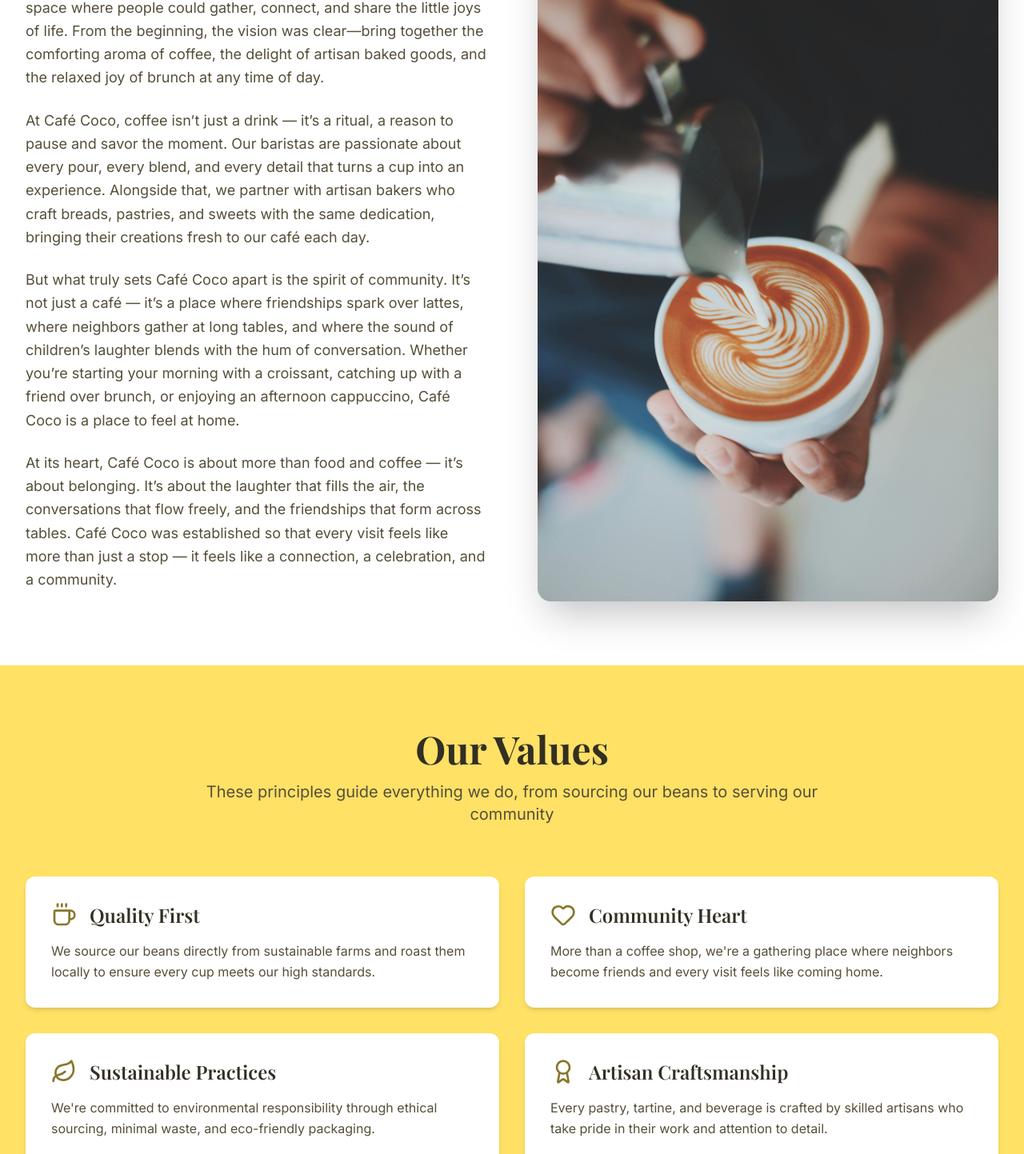
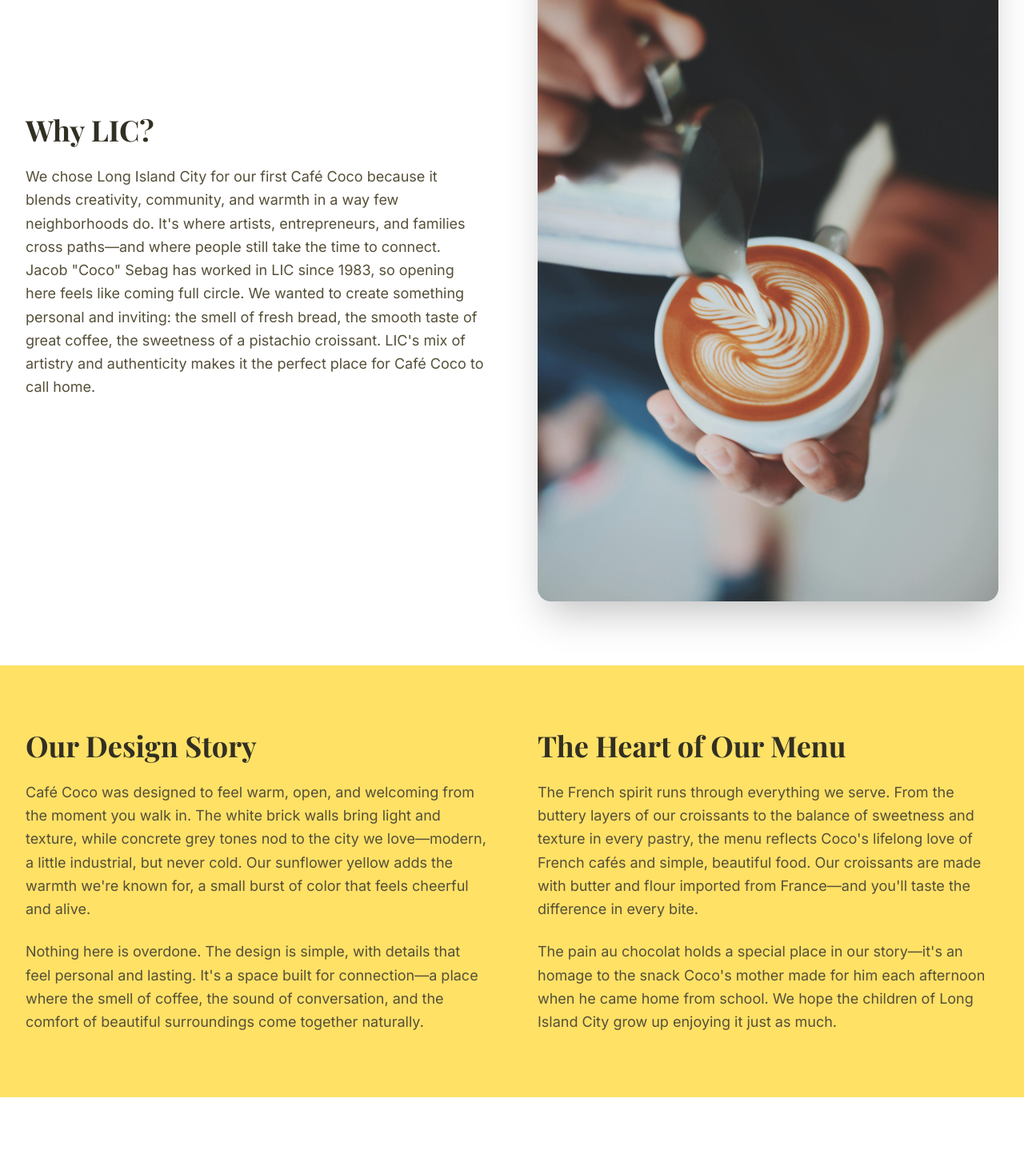
Before and after one commit to gparedesg/cafe-coco, a Next.js app: page /about in a window 1280 px wide. Shown: the part 531-1974 px from the top of the page at 80% size. Built offline with nearby package versions, Linux system fonts and the light colour scheme; a web font is replaced by a local one.

Commit message:
Update website copy

```diff
--- a/src/app/about/page.tsx
+++ b/src/app/about/page.tsx
@@ -1,7 +1,6 @@
 import { Metadata } from 'next'
 import Image from 'next/image'
 import OrderButton from '@/components/OrderButton'
-import { Coffee, Heart, Users, Award, Leaf, Clock } from 'lucide-react'
 
 export const metadata: Metadata = {
   title: 'About Us - Café Coco | Our Story & Mission',
@@ -9,29 +8,6 @@ export const metadata: Metadata = {
 }
 
 export default function AboutPage() {
-  const values = [
-    {
-      icon: <Coffee className="w-8 h-8" />,
-      title: "Quality First",
-      description: "We source our beans directly from sustainable farms and roast them locally to ensure every cup meets our high standards."
-    },
-    {
-      icon: <Heart className="w-8 h-8" />,
-      title: "Community Heart",
-      description: "More than a coffee shop, we're a gathering place where neighbors become friends and every visit feels like coming home."
-    },
-    {
-      icon: <Leaf className="w-8 h-8" />,
-      title: "Sustainable Practices",
-      description: "We're committed to environmental responsibility through ethical sourcing, minimal waste, and eco-friendly packaging."
-    },
-    {
-      icon: <Award className="w-8 h-8" />,
-      title: "Artisan Craftsmanship",
-      description: "Every pastry, tartine, and beverage is crafted by skilled artisans who take pride in their work and attention to detail."
-    }
-  ]
-
   return (
     <div className="min-h-screen">
       <div className="bg-coffee-800 text-white py-20">
@@ -50,27 +26,18 @@ export default function AboutPage() {
           <div className="grid grid-cols-1 lg:grid-cols-2 gap-16 items-center">
             <div>
               <h2 className="text-4xl font-serif font-bold text-coffee-800 mb-6">
-                Welcome to Café Coco
+                Why LIC?
               </h2>
               <div className="space-y-6 text-lg text-coffee-600 leading-relaxed">
                 <p>
-                  Café Coco was born from a simple yet heartfelt idea: to create a space where people could gather, connect, and share the little joys of life. From the beginning, the vision was clear—bring together the comforting aroma of coffee, the delight of artisan baked goods, and the relaxed joy of brunch at any time of day.
-                </p>
-                <p>
-                  At Café Coco, coffee isn’t just a drink — it’s a ritual, a reason to pause and savor the moment. Our baristas are passionate about every pour, every blend, and every detail that turns a cup into an experience. Alongside that, we partner with artisan bakers who craft breads, pastries, and sweets with the same dedication, bringing their creations fresh to our café each day.
-                </p>
-                <p>
-                  But what truly sets Café Coco apart is the spirit of community. It’s not just a café — it’s a place where friendships spark over lattes, where neighbors gather at long tables, and where the sound of children’s laughter blends with the hum of conversation. Whether you’re starting your morning with a croissant, catching up with a friend over brunch, or enjoying an afternoon cappuccino, Café Coco is a place to feel at home.
-                </p>
-                <p>
-                  At its heart, Café Coco is about more than food and coffee — it’s about belonging. It’s about the laughter that fills the air, the conversations that flow freely, and the friendships that form across tables. Café Coco was established so that every visit feels like more than just a stop — it feels like a connection, a celebration, and a community.
+                  We chose Long Island City for our first Café Coco because it blends creativity, community, and warmth in a way few neighborhoods do. It&apos;s where artists, entrepreneurs, and families cross paths—and where people still take the time to connect. Jacob &quot;Coco&quot; Sebag has worked in LIC since 1983, so opening here feels like coming full circle. We wanted to create something personal and inviting: the smell of fresh bread, the smooth taste of great coffee, the sweetness of a pistachio croissant. LIC&apos;s mix of artistry and authenticity makes it the perfect place for Café Coco to call home.
                 </p>
               </div>
             </div>
             <div className="relative">
               <Image
                 src="/about-hero.jpg"
-                alt="Jacob Sebag roasting coffee beans at Café Coco"
+                alt="Jacob Sebag at Café Coco"
                 width={600}
                 height={400}
                 className="rounded-2xl shadow-2xl"
@@ -82,31 +49,34 @@ export default function AboutPage() {
 
       <section className="py-20 bg-yellow-200">
         <div className="max-w-7xl mx-auto px-4 sm:px-6 lg:px-8">
-          <div className="text-center mb-16">
-            <h2 className="text-4xl md:text-5xl font-serif font-bold text-coffee-800 mb-4">
-              Our Values
+          <div className="grid grid-cols-1 lg:grid-cols-2 gap-16 items-start">
+            <div>
+              <h2 className="text-4xl font-serif font-bold text-coffee-800 mb-6">
+                Our Design Story
               </h2>
-            <p className="text-xl text-coffee-600 max-w-3xl mx-auto">
-              These principles guide everything we do, from sourcing our beans to serving our community
+              <div className="space-y-6 text-lg text-coffee-600 leading-relaxed">
+                <p>
+                  Café Coco was designed to feel warm, open, and welcoming from the moment you walk in. The white brick walls bring light and texture, while concrete grey tones nod to the city we love—modern, a little industrial, but never cold. Our sunflower yellow adds the warmth we&apos;re known for, a small burst of color that feels cheerful and alive.
+                </p>
+                <p>
+                  Nothing here is overdone. The design is simple, with details that feel personal and lasting. It&apos;s a space built for connection—a place where the smell of coffee, the sound of conversation, and the comfort of beautiful surroundings come together naturally.
                 </p>
               </div>
+            </div>
 
-          <div className="grid grid-cols-1 md:grid-cols-2 gap-8">
-            {values.map((value, index) => (
-              <div key={index} className="bg-white rounded-xl shadow-md p-8 hover:shadow-lg transition-shadow duration-300">
-                <div className="flex items-center mb-4">
-                  <div className="text-forest-600 mr-4">
-                    {value.icon}
-                  </div>
-                  <h3 className="text-2xl font-serif font-semibold text-coffee-800">
-                    {value.title}
-                  </h3>
-                </div>
-                <p className="text-coffee-600 leading-relaxed">
-                  {value.description}
+            <div>
+              <h2 className="text-4xl font-serif font-bold text-coffee-800 mb-6">
+                The Heart of Our Menu
+              </h2>
+              <div className="space-y-6 text-lg text-coffee-600 leading-relaxed">
+                <p>
+                  The French spirit runs through everything we serve. From the buttery layers of our croissants to the balance of sweetness and texture in every pastry, the menu reflects Coco&apos;s lifelong love of French cafés and simple, beautiful food. Our croissants are made with butter and flour imported from France—and you&apos;ll taste the difference in every bite.
+                </p>
+                <p>
+                  The pain au chocolat holds a special place in our story—it&apos;s an homage to the snack Coco&apos;s mother made for him each afternoon when he came home from school. We hope the children of Long Island City grow up enjoying it just as much.
                 </p>
               </div>
-            ))}
+            </div>
           </div>
         </div>
       </section>
@@ -152,57 +122,24 @@ export default function AboutPage() {
 
       <section className="py-20 bg-coffee-800 text-white">
         <div className="max-w-7xl mx-auto px-4 sm:px-6 lg:px-8">
-          <div className="grid grid-cols-1 lg:grid-cols-2 gap-16 items-center">
-            <div>
-              <h2 className="text-4xl font-serif font-bold mb-6">
-                Our Coffee Journey
+          <div className="max-w-4xl mx-auto">
+            <h2 className="text-4xl font-serif font-bold mb-8 text-center">
+              Our Partners
             </h2>
-              <div className="space-y-6 text-lg leading-relaxed">
-                <p className="text-yellow-200">
-                  We work directly with coffee farmers in Ethiopia, Guatemala, and Colombia,
-                  ensuring fair prices and sustainable farming practices. Our small-batch roasting
-                  process highlights the unique characteristics of each origin.
+            <div className="space-y-6 text-lg text-yellow-200 leading-relaxed">
+              <p>
+                At Café Coco, we partner with makers who share our love for quality and care. Our pastries and breads come from La Bicyclette Bakery, where every loaf and croissant is baked using time-honored French methods and the finest ingredients including butter and flour imported from France.
               </p>
-                <p className="text-yellow-200">
-                  From the moment the green beans arrive at our roastery to the final pour in
-                  your cup, every step is carefully monitored to deliver the perfect balance of
-                  flavor, aroma, and satisfaction that our customers have come to expect.
+              <p>
+                Our coffee is roasted in Brooklyn by Stone Street Coffee in small batches, ensuring exceptional freshness and flavor. The blend served at Café Coco is crafted exclusively for us—a smooth, balanced roast that pairs perfectly with a buttery croissant or a quiet morning moment.
               </p>
-              </div>
-
-            </div>
-
-            <div className="space-y-6">
-              <div className="flex items-center space-x-4">
-                <Clock className="w-6 h-6 text-yellow-300 flex-shrink-0" />
-                <div>
-                  <h4 className="font-semibold text-yellow-100 mb-1">Fresh Daily</h4>
-                  <p className="text-yellow-200">All pastries made fresh each morning before we open</p>
-                </div>
-              </div>
-
-              <div className="flex items-center space-x-4">
-                <Users className="w-6 h-6 text-yellow-300 flex-shrink-0" />
-                <div>
-                  <h4 className="font-semibold text-yellow-100 mb-1">Community First</h4>
-                  <p className="text-yellow-200">Supporting local events and partnering with nearby businesses</p>
-                </div>
-              </div>
-
-              <div className="flex items-center space-x-4">
-                <Leaf className="w-6 h-6 text-yellow-300 flex-shrink-0" />
-                <div>
-                  <h4 className="font-semibold text-yellow-100 mb-1">Eco-Conscious</h4>
-                  <p className="text-yellow-200">Compostable cups, recycling programs, and minimal waste practices</p>
-                </div>
-              </div>
             </div>
           </div>
 
           <div className="text-center mt-16">
-            <OrderButton size="lg" text="Experience Our Coffee" className="bg-yellow-600 text-coffee-800 hover:bg-yellow-500" />
+            <OrderButton size="lg" text="Experience Café Coco" className="bg-yellow-600 text-coffee-800 hover:bg-yellow-500" />
             <p className="mt-4 text-yellow-300">
-              Visit us today and taste the difference that passion and quality make
+              Visit us today and taste the difference
             </p>
           </div>
         </div>
--- a/src/app/page.tsx
+++ b/src/app/page.tsx
@@ -179,20 +179,24 @@ export default function Home() {
         <div className="max-w-7xl mx-auto px-4 sm:px-6 lg:px-8">
           <div className="text-center mb-16">
             <h2 className="text-4xl md:text-5xl font-serif font-bold text-coffee-800 mb-4">
-              Welcome to Café Coco
+              Endless Brunch, All Day
             </h2>
-            <p className="text-xl text-coffee-600 max-w-4xl mx-auto leading-relaxed">
-              More than just a coffee shop, we&apos;re your neighborhood gathering place. Every morning, we craft exceptional experiences through carefully sourced beans, house-made pastries, and genuine hospitality. From our signature pistachio croissants to our nourishing acai bowls, every item on our menu tells a story of quality and care.
+            <p className="text-lg text-coffee-600 max-w-4xl mx-auto leading-relaxed mt-6">
+              Brunch isn&apos;t just a meal at Café Coco—it&apos;s a state of mind. We believe in slowing down, savoring good food, and turning everyday moments into something special. Whether it&apos;s your first coffee of the morning or a late afternoon Babka French Toast, our all-day brunch menu is built for comfort and joy at any hour.
+            </p>
+            <p className="text-lg text-coffee-600 max-w-4xl mx-auto leading-relaxed mt-6">
+              From our nourishing Kale Salad topped with Sunnyside Eggs in a Potato Nest to our Croissant, Smoked Salmon and Poached Egg covered in Hollandaise sauce, every dish is made to feel like a small indulgence. Because good company, great coffee, and something delicious on your plate should never be limited to weekends.
             </p>
           </div>
 
           <div className="grid grid-cols-1 lg:grid-cols-2 gap-12 items-center">
             <div>
               <h3 className="text-2xl font-serif font-semibold text-coffee-800 mb-6">
-                Visit Us Today
+                Taste The Difference
               </h3>
               <p className="text-coffee-600 mb-8 leading-relaxed">
-                Located in the heart of Long Island City, we&apos;re open early for your morning ritual and stay open late for afternoon meetings or evening treats. Whether you&apos;re grabbing a quick espresso or settling in with a book, you&apos;ll always find a warm welcome at Coco.
+                Cafe Coco brings all-day brunch and serious coffee to Long Island City. <br />
+                Paris flavor, New York attitude.
               </p>
               <OrderButton size="md" />
             </div>
```
Also changed, not shown: src/app/contact/page.tsx (+25 -35 lines), src/components/Footer.tsx (+10 -5 lines), src/components/LocationCard.tsx (+10 -14 lines). Lines whose indentation alone changed are shown as unchanged.
